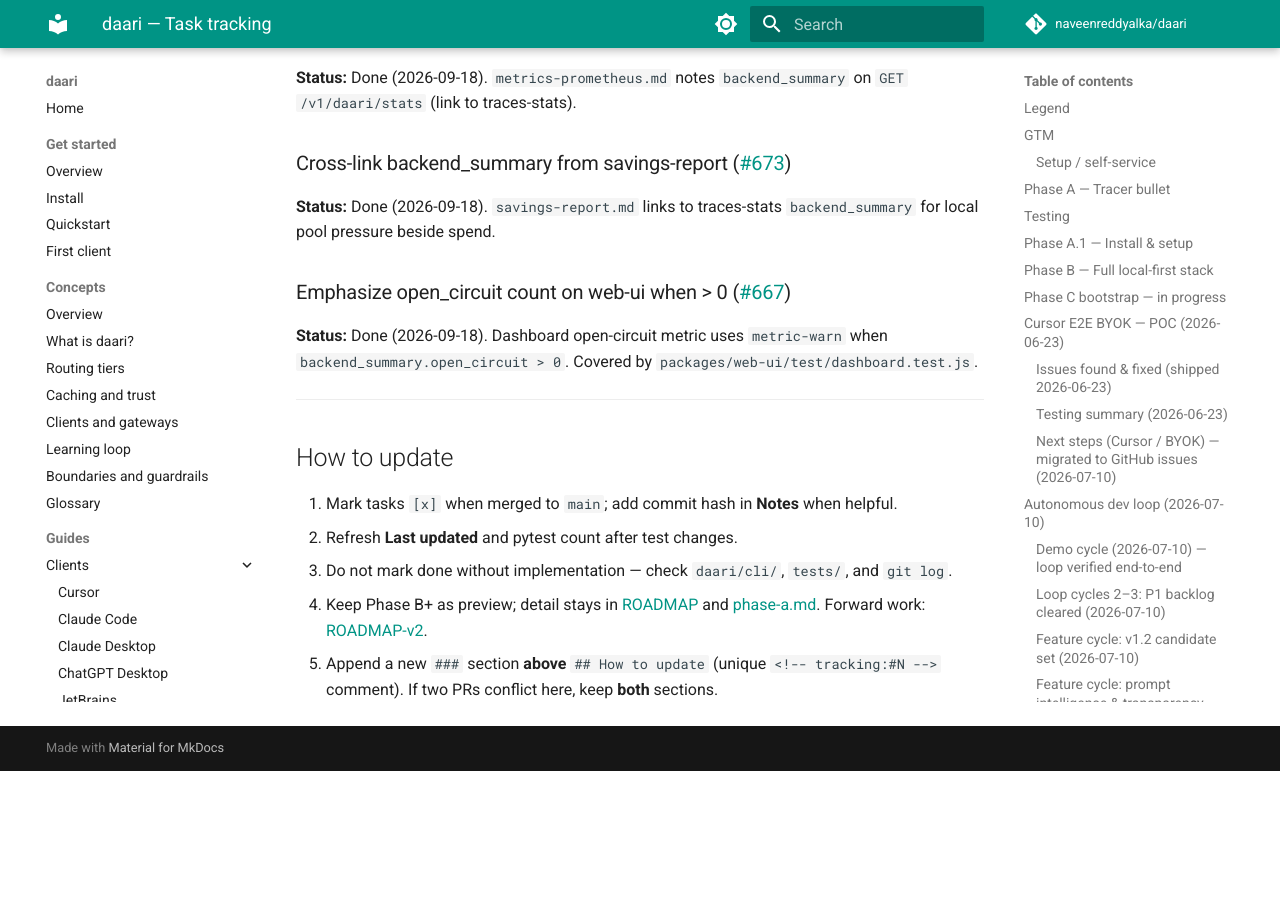
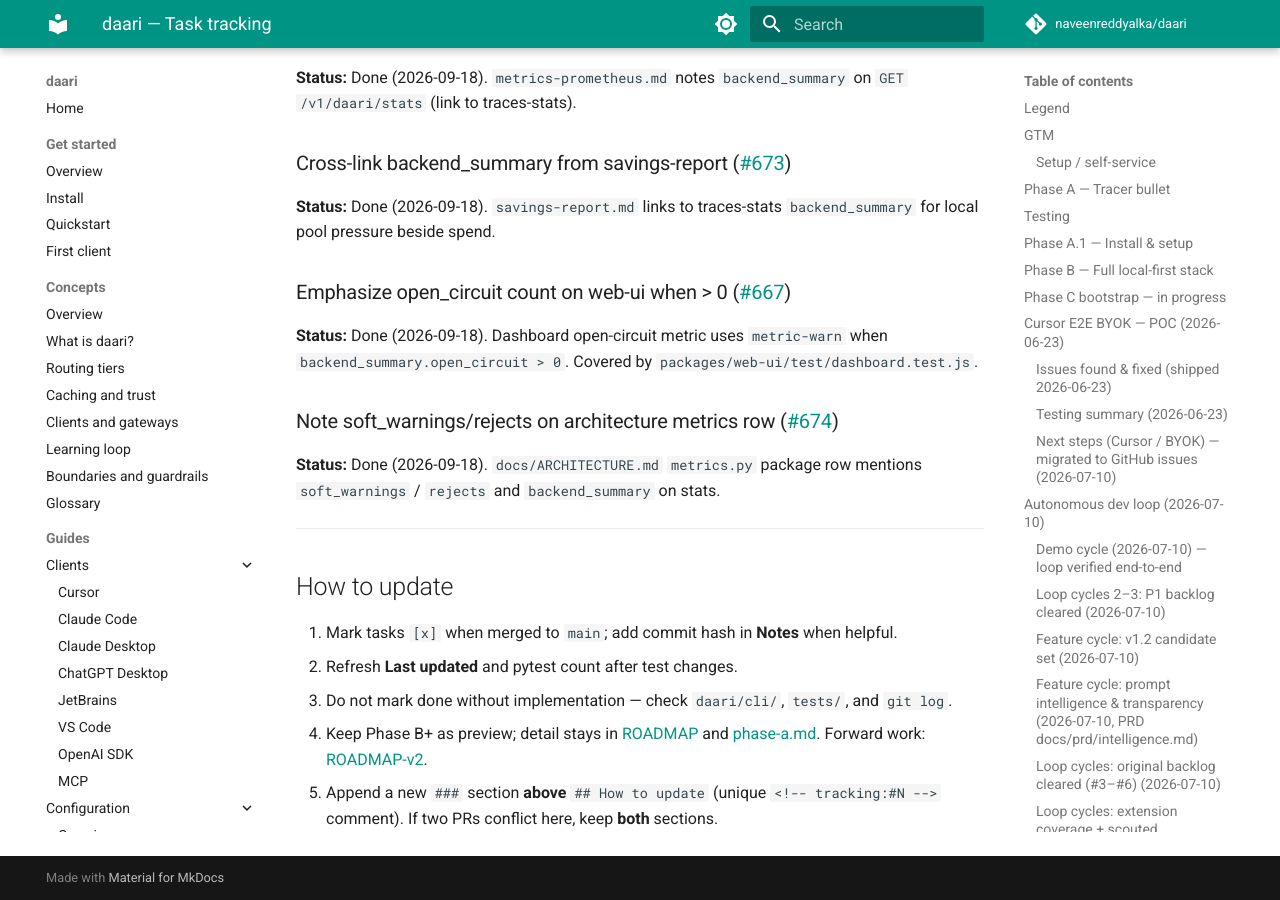
Before and after one commit to naveenreddyalka/daari, an MkDocs documentation site: the page built from docs/TRACKING.md, in a window 1280 px wide and 900 px high, scrolled down 75853 px. Built offline with MkDocs 1.6.1 and Material for MkDocs 9.7.7, drawn with Linux system fonts in a browser that asks for light colours; comment, search, counter and statistics services are not loaded; before the commit the page ends 76624 px from its top, so only the background shows below that.

Commit message:
docs(architecture): note soft_warnings rejects on metrics package row (#677)
Closes #674.

Co-authored-by: Cursor <cursoragent@cursor.com>
Co-authored-by: daari-autodev <autodev@users.noreply.github.com>

```diff
--- a/docs/TRACKING.md
+++ b/docs/TRACKING.md
@@ -3119,6 +3119,12 @@ includes `soft_warnings` / `rejects` and `backend_summary`.
 when `backend_summary.open_circuit > 0`. Covered by
 `packages/web-ui/test/dashboard.test.js`.
 
+### Note soft_warnings/rejects on architecture metrics row ([#674](https://github.com/naveenreddyalka/daari/issues/674))
+
+<!-- tracking:#674 -->
+**Status:** Done (2026-09-18). `docs/ARCHITECTURE.md` `metrics.py` package row
+mentions `soft_warnings` / `rejects` and `backend_summary` on stats.
+
 ---
 
 ## How to update
```
Also changed, not shown: docs/ARCHITECTURE.md (+1 -1 lines).
